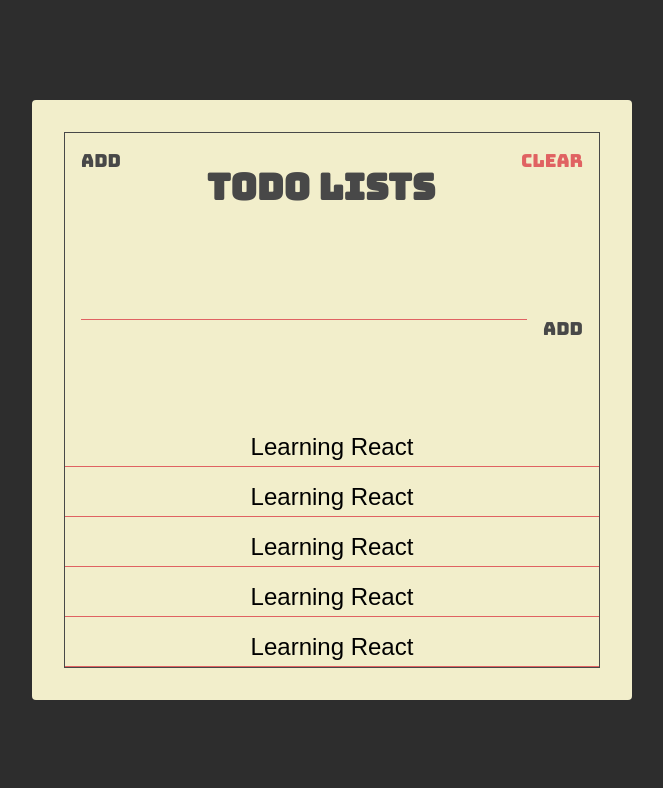
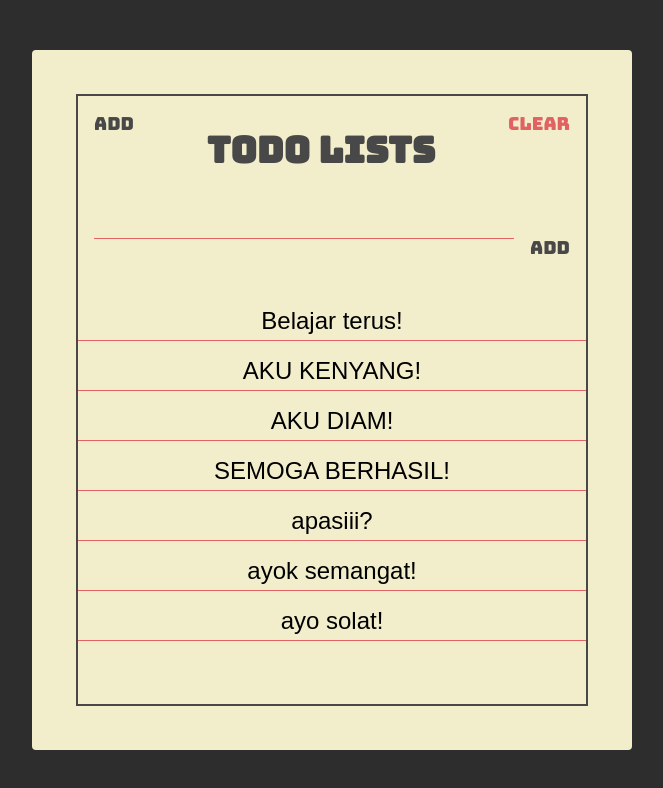
Before and after one commit to srifalmi/react-todolist, a React (Create React App) app: page / in a window 1280 px wide. Shown: the top 788 px of the page, without its empty margins (308-971 px from the left). Built offline with nearby package versions, Linux system fonts and the light colour scheme; a web font is replaced by a local one.

Commit message:
membuat pages dan komponen todo

```diff
--- a/src/App.js
+++ b/src/App.js
@@ -1,17 +1,11 @@
 import React from "react";
 import "./styles.css";
 
-import Paper from "./COMPONENTS/Paper";
-import Header from "./COMPONENTS/Header";
-import TodoForm from "./COMPONENTS/TodoForm";
-import Todos from "./COMPONENTS/Todos";
+import TodoList from "./pages/TodoList"
 
 export default function App() {
-  return (
-    <Paper>
-      <Header />
-      <TodoForm />
-      <Todos />
-    </Paper>
-  );
+  return <TodoList />;
+
+
+
 }
--- /dev/null
+++ b/src/COMPONENTS/Todo.jsx
@@ -0,0 +1,15 @@
+import React from "react";
+import PropTypes from "prop-types";
+
+const Todo = (props) => {
+  return (
+    <div className="todo">
+      <span className="todo-text">{props.text}</span>
+    </div>
+  );
+};
+Todo.prototypes = {
+  text: PropTypes.string.isRequired
+};
+
+export default Todo;
--- a/src/COMPONENTS/Todos.jsx
+++ b/src/COMPONENTS/Todos.jsx
@@ -1,23 +1,36 @@
 import React from "react";
 
+import Todo from "./Todo";
+
 const Todos = () => {
+  const todos = [
+    {
+      text: "Belajar terus!"
+    },
+    {
+      text: "AKU KENYANG!"
+    },
+    {
+      text: "AKU DIAM!"
+    },
+    {
+      text: "SEMOGA BERHASIL!"
+    },
+    {
+      text: "apasiii?"
+    },
+    {
+      text: "ayok semangat!"
+    },
+    {
+      text: "ayo solat!"
+    }
+  ];
   return (
     <section className="todos">
-      <div className="todo">
-        <span className="todo-text">Learning React</span>
-      </div>
-      <div className="todo">
-        <span className="todo-text">Learning React</span>
-      </div>
-      <div className="todo">
-        <span className="todo-text">Learning React</span>
-      </div>
-      <div className="todo">
-        <span className="todo-text">Learning React</span>
-      </div>
-      <div className="todo">
-        <span className="todo-text">Learning React</span>
-      </div>
+      {todos.map((todo) => {
+        return <Todo text={todo.text} />;
+      })}
     </section>
   );
 };
--- /dev/null
+++ b/src/pages/TodoList.jsx
@@ -0,0 +1,17 @@
+import React from "react";
+
+import Paper from "../COMPONENTS/Paper";
+import Header from "../COMPONENTS/Header";
+import TodoForm from "../COMPONENTS/TodoForm";
+import Todos from "../COMPONENTS/Todos";
+
+const TodoList = () => {
+  return (
+    <Paper>
+      <Header />
+      <TodoForm />
+      <Todos />
+    </Paper>
+  );
+};
+export default TodoList;
--- a/src/styles.css
+++ b/src/styles.css
@@ -2,21 +2,17 @@
   box-sizing: border-box;
 }
 
-:root{
---main-red-color : #e06262;
---main-black-color : #484848;
-
-
+:root {
+  --main-red-color: #e06262;
+  --main-black-color: #484848;
 }
 
-.main-red-color{
-  color : var(--main-red-color);
-
+.main-red-color {
+  color: var(--main-red-color);
 }
 
-.main-black-color{
-  color : var(--main-black-color);
-
+.main-black-color {
+  color: var(--main-black-color);
 }
 html {
   font-size: 10px;
@@ -41,99 +37,81 @@
 
 .container {
   width: 600px;
-  height: 600px;
+  height: 700px;
   background-color: #f2eecb;
   border-radius: 4px;
-  padding: 32px;
-
+  padding: 44px;
 }
 
 .frame {
-border : 1px solid var(--main-black-color);
+  border: 2px solid var(--main-black-color);
 
-height : 100%;
+  height: 100%;
 
-display : flex;
+  display: flex;
   flex-direction: column;
   justify-content: space-between;
-
 }
 
-
-.header{
-  display : flex;
+.header {
+  display: flex;
   align-items: flex-start;
-
 }
 
 .header-title {
-  flex : 1;
+  flex: 1;
   text-align: center;
 
   color: var(--main-black-color);
 
   font-size: 3.6rem;
-  font-family: 'Bungee', sans-serif;
+  font-family: "Bungee", sans-serif;
   text-transform: lowercase;
-
 }
 
-.header-button{
-
-  font-size:1.8rem;
-  font-family: 'Bungee', sans-serif;
-
+.header-button {
+  font-size: 1.8rem;
+  font-family: "Bungee", sans-serif;
 
   padding: 16px;
 
   cursor: pointer;
 
-  background : unset;
+  background: unset;
   border: unset;
   outline: unset;
-
 }
 
 .header-button.main-red-color:active {
-
   text-shadow: 1px 1px 2px var(--main-red-color);
-
 }
 .header-button.main-black-color:active {
-
   text-shadow: 1px 1px 2px var(--main-black-color);
-
 }
 
-.add{
+.add {
   padding: 16px;
-
 }
-.add-form{
+.add-form {
   display: flex;
   align-items: flex-start;
-
-
 }
-.add-input{
+.add-input {
   background: unset;
   border: unset;
   padding: 0 64px;
 
   flex: 1;
 
- border-bottom : 1px solid var(--main-red-color);
+  border-bottom: 1px solid var(--main-red-color);
   outline: unset;
-
 
   font-family: "Trispace", sans-serif;
   font-size: 16px;
- text-transform : lowercase;
-
-
+  text-transform: lowercase;
 }
 
-.add-button{
+.add-button {
   font-size: 1.8rem;
   font-family: "Bungee", sans-serif;
 
@@ -141,41 +119,39 @@
   padding-right: unset;
   cursor: pointer;
 
- background : unset;
+  background: unset;
   border: unset;
   outline: unset;
-
 }
 
-.add-button.main-black-color:active{
+.add-button.main-black-color:active {
   text-shadow: 1px 1px 2px var(--main-black-color);
 }
 
 .todos {
-  display : flex;
-  flex-direction : column;
+  display: flex;
+  flex-direction: column;
 
+  min-height: 500px;
 }
 
-.todo{
-  position : relative;
+.todo {
+  position: relative;
 
-  flex :1 0 auto;
+  flex: 1 0 auto;
   text-align: center;
 
-  min-height: 34px;
-  margin : 16px 0 0 ;
+  max-height: 34px;
+  margin: 16px 0 0;
   font-family: "Trispace", sans-serif;
   font-size: 24px;
 
   border-bottom: 1px solid var(--main-red-color);
-
-
 }
 
 .todo-text {
+  width: 100%;
   position: absolute;
   left: 50%;
   transform: translate(-50%);
-
 }
```
Lines whose indentation alone changed are shown as unchanged.
